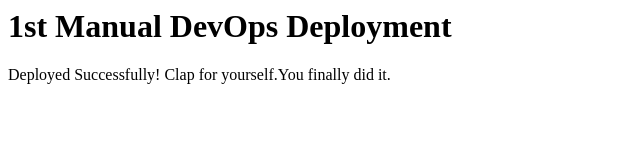
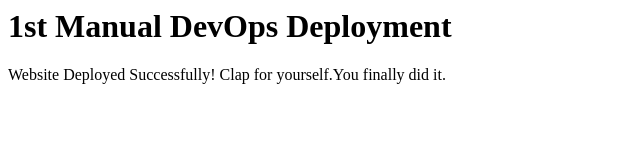
Before and after one commit to FarooqShabbir/1st_devops_deployment, a plain HTML site: page index.html in a window 1280 px wide. Shown: the full height of the page, 0-640 px from the left. Drawn offline with Linux system fonts and the light colour scheme.

Commit message:
Initial commit of manual deployment

```diff
--- a/index.html
+++ b/index.html
@@ -5,6 +5,6 @@
 </head>
 <body>
 <h1>1st Manual DevOps Deployment</h1>
-<p>Deployed Successfully! Clap for yourself.You finally did it.</p>
+<p>Website Deployed Successfully! Clap for yourself.You finally did it.</p>
 </boyd>
 </html>
```
